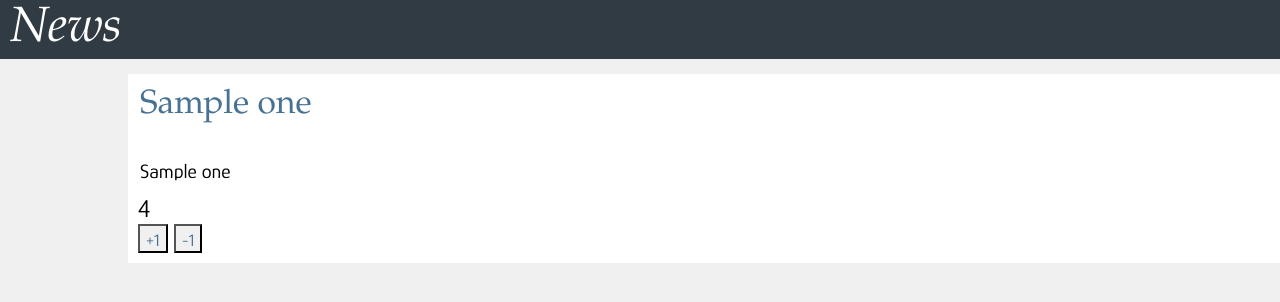
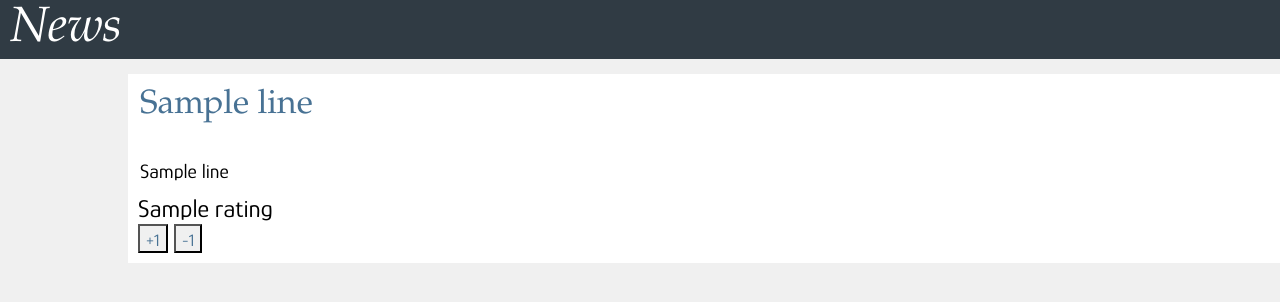
Before and after one commit to Infinity2326/news_parser, a Flask app: template templates/index.html in a window 1280 px wide. Shown: the top 302 px of the page. Run offline with Flask 2, Linux system fonts and the light colour scheme; the template is opened without the code that fills it: most values are stand-ins (such as "Sample title", 1, 10 or a date in 2020).

Commit message:
add rating sql table, js rating

```diff
--- a/application.py
+++ b/application.py
@@ -5,12 +5,13 @@ from database import cursor
 
 app = Flask(__name__)
 cursor.execute("SELECT * FROM posts;")
-results = cursor.fetchall()
-rating = 0
+posts = cursor.fetchall()
+cursor.execute("SELECT * FROM rating;")
+rating = cursor.fetchall()
 
 @app.route('/')
 def index():
-    return render_template('index.html', res=results, rating=rating)
+    return render_template('index.html', posts=posts, rating=rating)
 
 
 if __name__ == "__main__":
--- a/database.py
+++ b/database.py
@@ -1,6 +1,4 @@
 import sqlite3
-# from os import remove
-# remove('posts.db')
 
 
 connection = sqlite3.connect('posts.db')
@@ -9,4 +7,8 @@ cursor.execute('''CREATE TABLE IF NOT EXISTS posts(
               id INTEGER PRIMARY KEY AUTOINCREMENT,
               title TEXT,
               story TEXT)''')
+
+cursor.execute('''CREATE TABLE IF NOT EXISTS rating(
+              id INTEGER PRIMARY KEY AUTOINCREMENT,
+              score INTEGER)''')
 connection.commit()
--- a/main.py
+++ b/main.py
@@ -7,10 +7,10 @@ def create_posts():
     titles_list = []
     stories_list = []
     for title in titles:
-        titles_list.append(title.text.replace('"', '.').replace("'", '.'))
+        titles_list.append(title.text.replace('"', '\"').replace("'", "\'"))
 
     for story in stories:
-        stories_list.append(story.text.replace('"', '.').replace("'", '.'))
+        stories_list.append(story.text.replace('"', '\"').replace("'", "\'"))
 
     cursor.execute("SELECT * FROM posts;")
 
@@ -20,10 +20,10 @@ def create_posts():
         sql_request = cursor.execute(sql_request).fetchone()
         if not sql_request:
             cursor.execute("INSERT INTO posts VALUES (?, ?, ?)", (None, title, stories_list[i]))
+            cursor.execute("INSERT INTO rating VALUES (?, ?)", (None, 0))
             connection.commit()
         else:
             pass
-
 
 
 url = 'https://slashdot.org/'
--- a/static/js/js.js
+++ b/static/js/js.js
@@ -1,14 +1,19 @@
-rating = 0;
+id = 'rating-score-1'
 
 function plusRating()
 {
-    rating = rating + 1
-    document.getElementById('rating_score').innerHTML=rating;
+    var rating = document.getElementById(id).innerHTML;
+    rating = parseInt(rating);
+    rating += 1;
+    document.getElementById(id).innerHTML=rating;
+    a = document.get
+    alert(a)
 }
 
 function minusRating()
 {
-    rating = rating - 1
-    document.getElementById('rating_score').innerHTML=rating;
+    var rating = document.getElementById(id).innerHTML;
+    rating = parseInt(rating);
+    rating -= 1;
+    document.getElementById(id).innerHTML=rating;
 }
-//
--- a/templates/index.html
+++ b/templates/index.html
@@ -5,18 +5,20 @@
 {% endblock %}
 
 {% block body %}
-{% for one in res %}
-    <article id="article-{{one[0]}}">
-        <div class="title" id="title-{{one[0]}}">
-            {{one[1]}}
+{% for line in posts %}
+    <article id="article-{{line[0]}}">
+        <div class="title" id="title-{{line[0]}}">
+            {{line[1]}}
         </div>
-        <div class="story" id="story-{{one[0]}}">
-            {{one[2]}}
+        <div class="story" id="story-{{line[0]}}">
+            {{line[2]}}
         </div>
-        <div class="rating" id="rating-{{one[0]}}">
-            <div id="rating_score">{{rating}}</div>
-            <button class = "plus-rating" onclick="plusRating({{rating}})">+1</button>
-            <button class = "minus-rating" onclick="minusRating({{rating}})">-1</button>
+        <div class="rating" id="rating-{{line[0]}}" >
+            <div id="rating-score-{{line[0]}}">
+            {{rating[0][1]}}
+            </div>
+            <button class = "plus-rating" onclick="plusRating()">+1</button>
+            <button class = "minus-rating" onclick="minusRating()">-1</button>
         </div>
     </article>
 {% endfor %}
```
